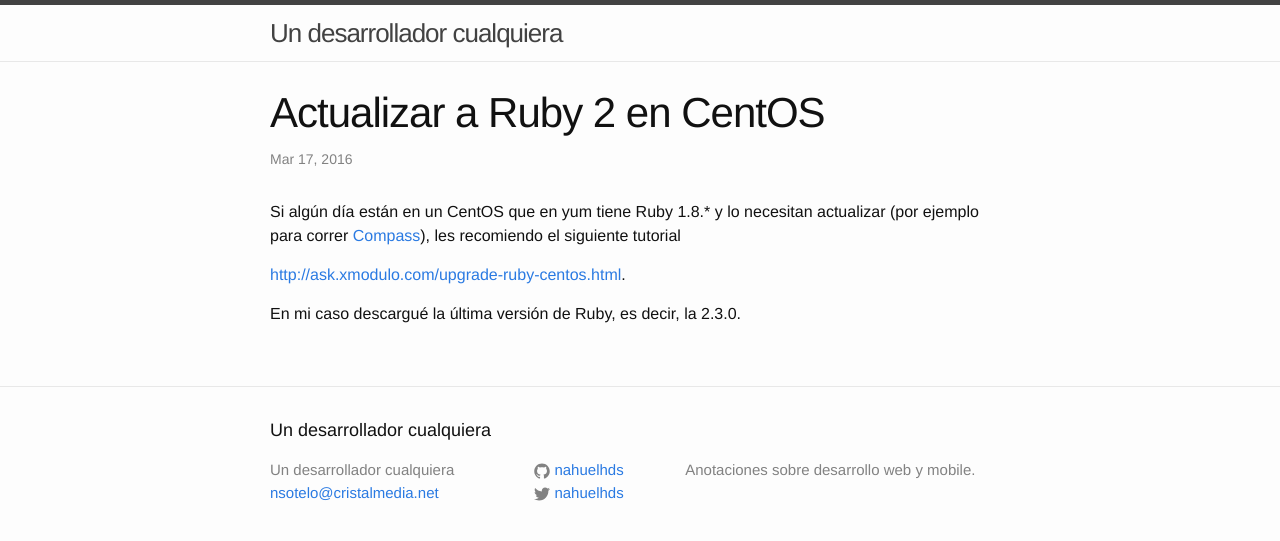
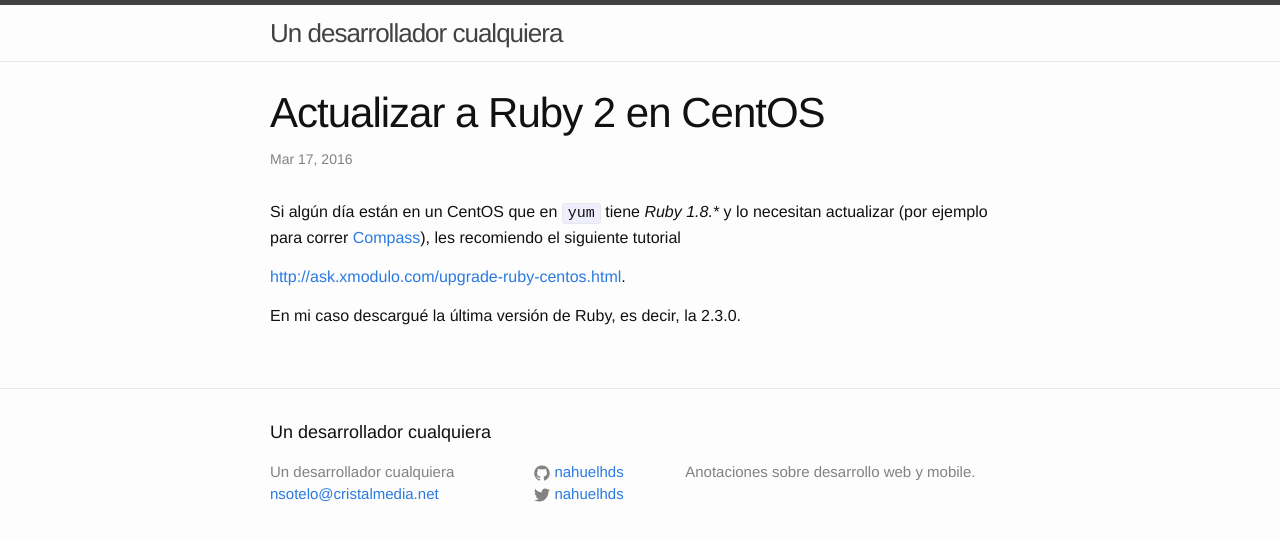
Before and after one commit to nahuelhds/nahuelhds.github.io, a Jekyll site: the page built from _posts/2016-03-17-Actualizar-Ruby2-en-CentOS.md, in a window 1280 px wide. Shown: the top 541 px of the page. Built offline with Jekyll 4.4.1, drawn with Linux system fonts in a browser that asks for light colours.

Commit message:
actualizacion

```diff
--- a/_posts/2016-03-17-Actualizar-Ruby2-en-CentOS.md
+++ b/_posts/2016-03-17-Actualizar-Ruby2-en-CentOS.md
@@ -6,7 +6,7 @@ categories: servidor
 tags: centos, ruby, yum
 ---
 
-Si algún día están en un CentOS que en yum tiene Ruby 1.8.* y lo necesitan actualizar (por ejemplo para correr [Compass](http://compass-style.org/)), les recomiendo el siguiente tutorial
+Si algún día están en un CentOS que en `yum` tiene _Ruby 1.8.*_ y lo necesitan actualizar (por ejemplo para correr [Compass](http://compass-style.org/)), les recomiendo el siguiente tutorial
 
 [http://ask.xmodulo.com/upgrade-ruby-centos.html](http://ask.xmodulo.com/upgrade-ruby-centos.html).
 
```
